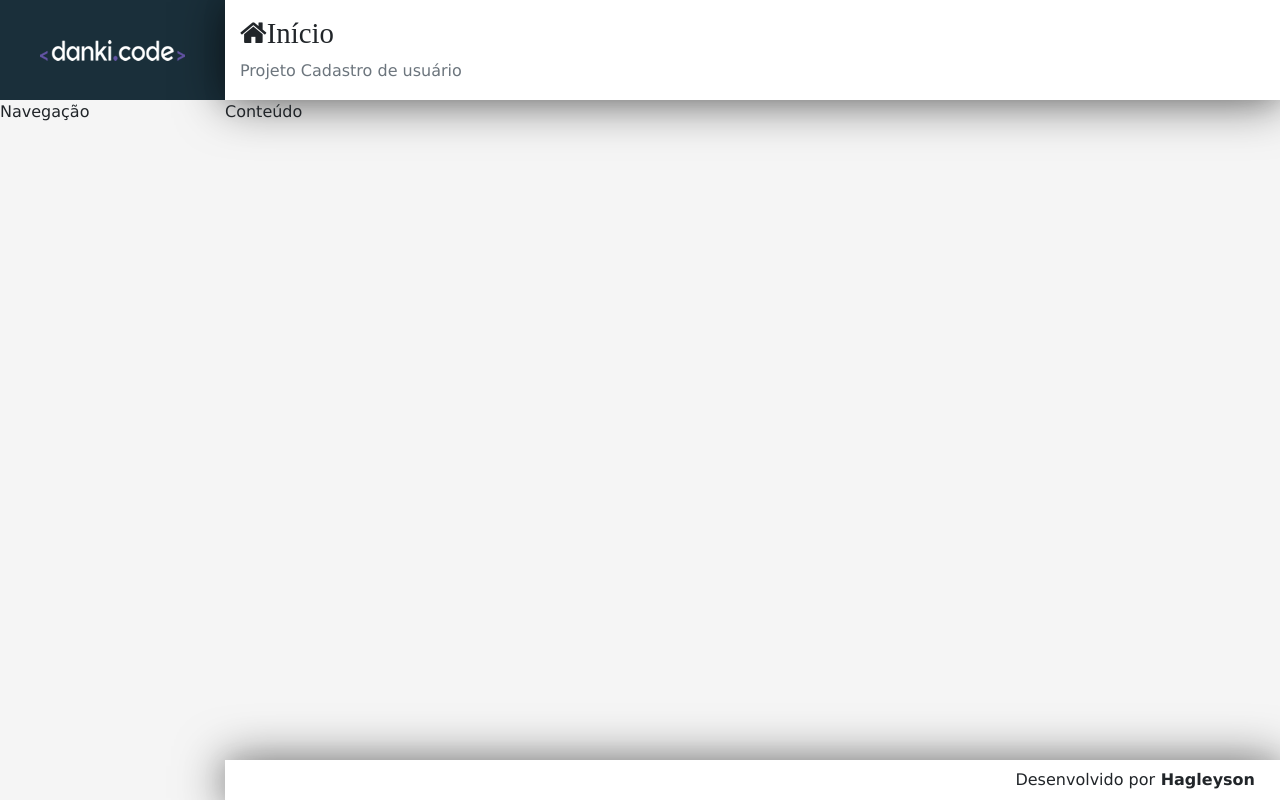
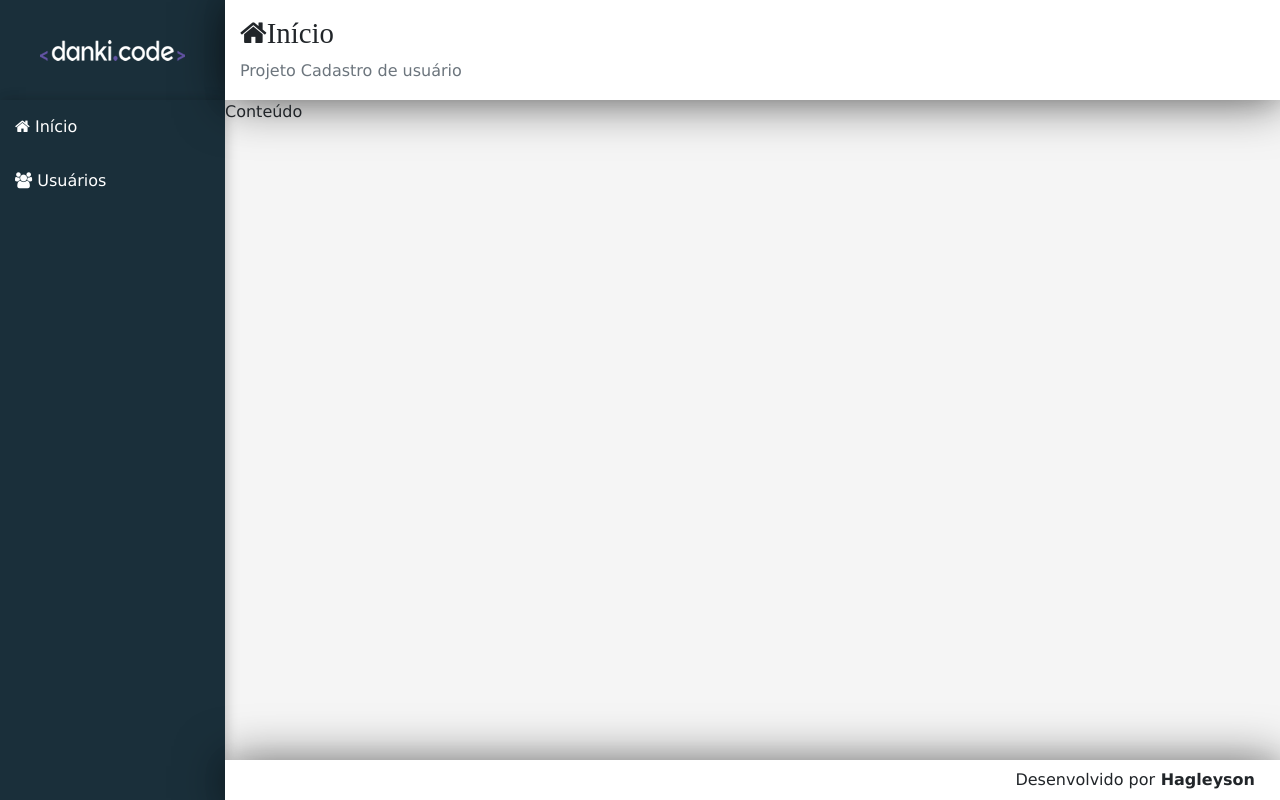
Before and after one commit to Hagleyson/CadastroDeUsuario-FrontEndReactJs-, a React (Create React App) app: page / in a window 1280 px wide. Built offline with nearby package versions, Linux system fonts and the light colour scheme.

Commit message:
finalizando nav

```diff
--- a/src/components/template/Nav.css
+++ b/src/components/template/Nav.css
@@ -0,0 +1,14 @@
+aside.menu-area {
+  background-color: var(--bg--dark);
+  box-shadow: 2px 0 10px 0 rgba(0, 0, 0, 0.12), 2px 0 15px 0 rgba(0, 0, 0, 0.09);
+}
+.menu a {
+  display: block;
+  text-decoration: none;
+  color: #fff;
+  font-weight: 300;
+  padding: 15px;
+}
+.menu a:hover {
+  background: linear-gradient(135deg, #07a7e3, #32dac3 100%);
+}
--- a/src/components/template/Nav.jsx
+++ b/src/components/template/Nav.jsx
@@ -1,4 +1,12 @@
 import "./Nav.css";
 import React from "react";
-
-export default (props) => <aside className="menu-area"> Navegação</aside>;
+import NavItem from "./NavItem";
+export default (props) => (
+  <aside className="menu-area">
+    {/*Refatorar */}
+    <nav className="menu">
+      <NavItem icon="home" desc="Início" url="#/" />
+      <NavItem icon="users" desc="Usuários" url="#/users" />
+    </nav>
+  </aside>
+);
--- /dev/null
+++ b/src/components/template/NavItem.jsx
@@ -0,0 +1,7 @@
+import React from "react";
+
+export default (props) => (
+  <a href={props.url}>
+    <i className={`fa fa-${props.icon}`}> </i> {props.desc}
+  </a>
+);
```
